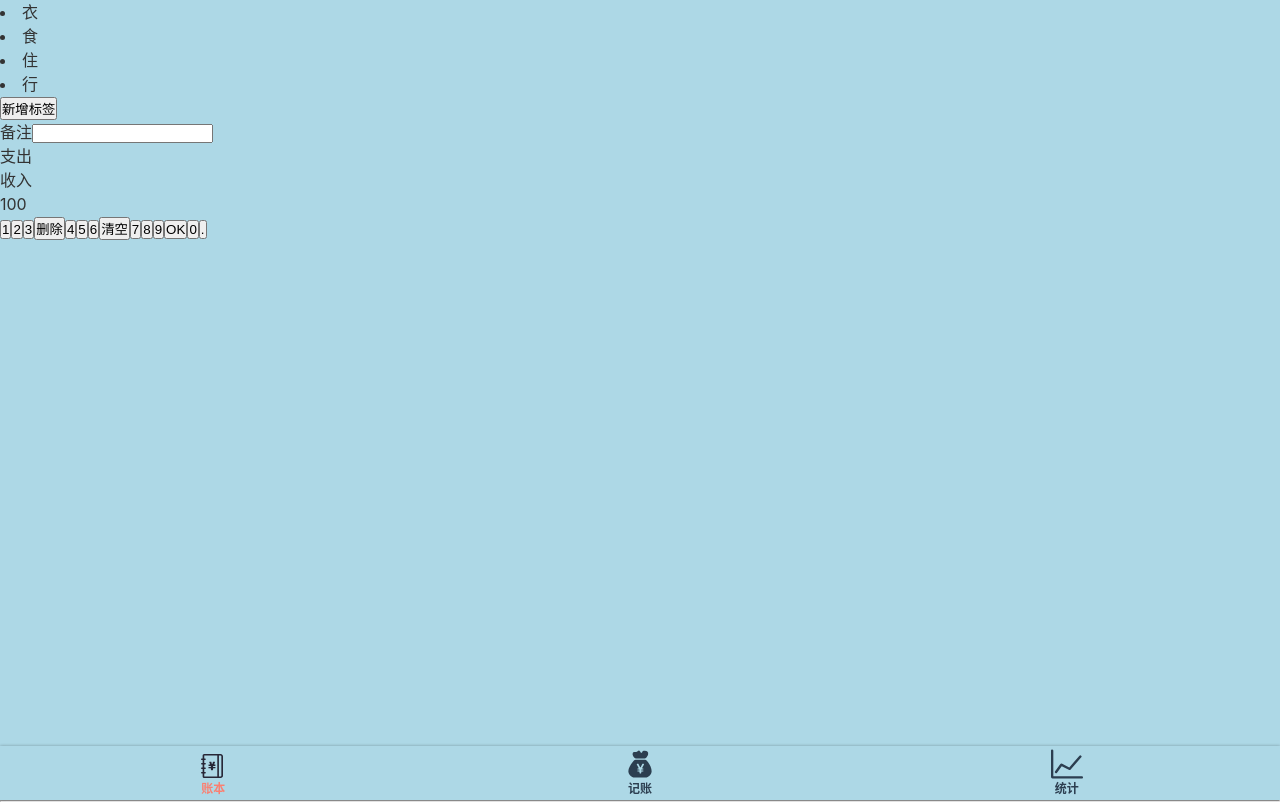
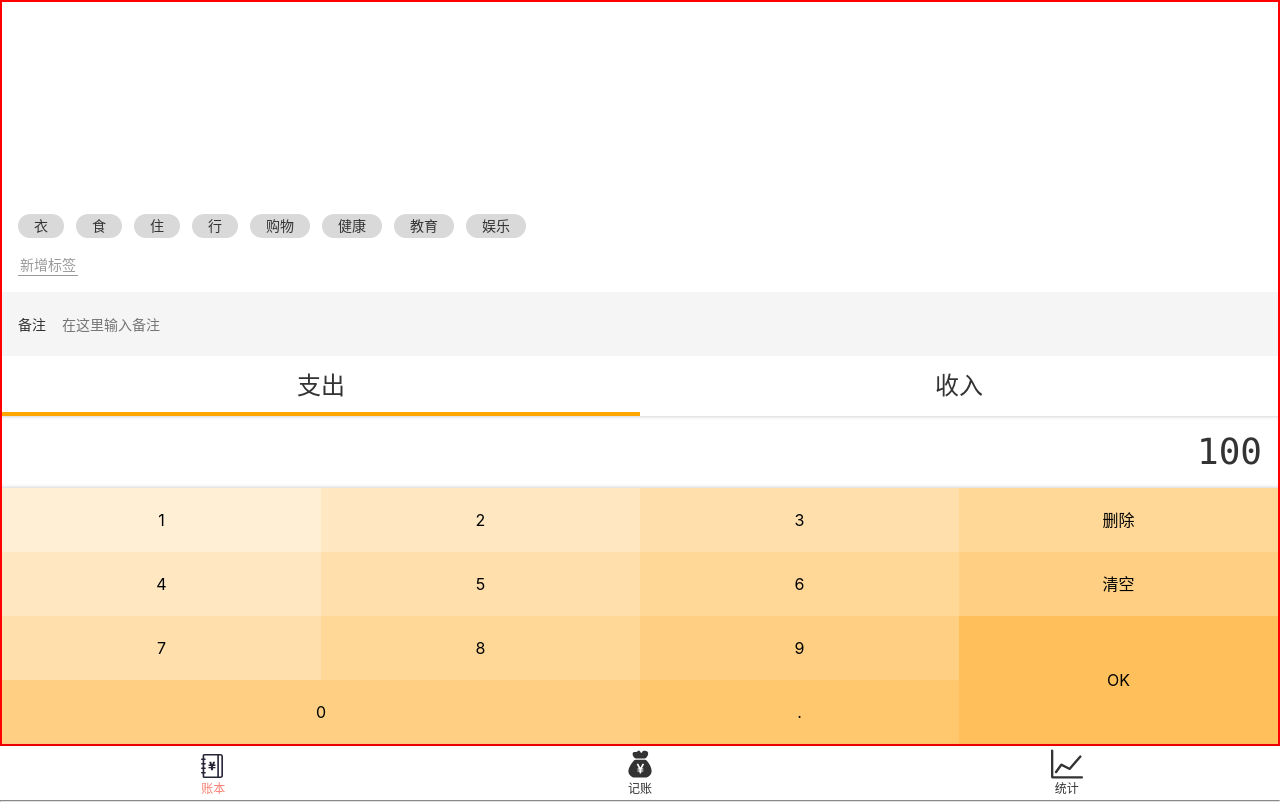
Before and after one commit to yufanz99000/miniLedger-test, a Vue app: page /#/money in a window 1280 px wide. Built offline with nearby package versions, Linux system fonts and the light colour scheme.

Commit message:
money/css

```diff
--- a/src/App.vue
+++ b/src/App.vue
@@ -11,12 +11,13 @@
   @import "~@/assets/styles/helper.scss";
 
    body {
-     background: lightblue;
+     /*background: lightblue;*/
      line-height: 1.5;
      font-family: $font-hei;
      -webkit-font-smoothing: antialiased;
      -moz-osx-font-smoothing: grayscale;
      color: #333;
+     font-size: 16px;
    }
 
 #nav {
--- a/src/assets/styles/helper.scss
+++ b/src/assets/styles/helper.scss
@@ -3,3 +3,21 @@
 $font-kai: Baskerville, Georgia, "Liberation Serif", "Kaiti SC", STKaiti, "AR PL UKai CN", "AR PL UKai HK", "AR PL UKai TW", "AR PL UKai TW MBE", "AR PL KaitiM GB", KaiTi, KaiTi_GB2312, DFKai-SB, "TW\-Kai", serif;
 
 $color-highlight: salmon;
+
+//placeholder
+%clearFix{
+  &::after{
+    content: '';
+    clear: both;
+    display: block;
+  }
+}
+
+$color-shadow: rgba(0,0,0,0.25);
+%outerShadow{ box-shadow: 0 0 3px $color-shadow;
+}
+
+%innerShadow{
+  box-shadow: inset 0 -4px 4px -4px $color-shadow,
+  inset 0 4px 4px -4px $color-shadow;
+}
--- a/src/assets/styles/reset.scss
+++ b/src/assets/styles/reset.scss
@@ -5,6 +5,14 @@
 a {
   text-decoration: none;
   color: inherit;
-  font-weight: bold;
-  color: #2c3e50;
 }
+
+ul,li {
+  list-style: none;
+}
+button, input{
+  font: inherit;
+}
+:focus{ //input输入框
+  outline: none;
+}
--- a/src/components/Layout.vue
+++ b/src/components/Layout.vue
@@ -1,6 +1,8 @@
 <template>
-    <div class="nav-wrapper">
-        <div class="content">
+    <div class="layout-wrapper" :class="classPrefix &&
+    `${classPrefix}-wrapper`">
+        <div class="content" :class="classPrefix &&
+            `${classPrefix}-content`">
             <slot/>
         </div>
         <Nav/>
@@ -9,13 +11,13 @@
 
 <script lang="ts">
     export default {
+        props: ['classPrefix'],
         name: 'Layout'
     };
 </script>
 
 <style lang="scss" scoped>
-    .nav-wrapper{
-
+    .layout-wrapper{
         display: flex;
         flex-direction: column;
         height: 100vh;
--- a/src/components/Nav.vue
+++ b/src/components/Nav.vue
@@ -29,6 +29,7 @@
     @import "~@/assets/styles/helper.scss";
 
     nav{
+        @extend %outerShadow;
         display: flex;
         box-shadow: 0 0 3px rgba(0,0,0,0.3);
         flex-direction: row;
@@ -49,5 +50,4 @@
             color: $color-highlight;
         }
     }
-
 </style>
--- a/src/views/Money.vue
+++ b/src/views/Money.vue
@@ -1,31 +1,6 @@
 <template>
-    <div >
-        <Layout>
-           <div class="tags">
-               <div class="current">
-                   <li>衣</li>
-                   <li>食</li>
-                   <li>住</li>
-                   <li>行</li>
-               </div>
-               <div class="newTag">
-                   <button>新增标签</button>
-               </div>
-            </div>
-
-            <div>
-                <label class="notes">
-                    <span class="name">备注</span>
-                    <input type="text">
-                </label>
-            </div>
-
-            <div>
-                <ul class="types">
-                    <li class="selected">支出</li>
-                    <li>收入</li>
-                </ul>
-            </div>
+    <div>
+        <Layout class-prefix="layout">
 
             <div class="numberPad">
                 <div class="output">100</div>
@@ -41,10 +16,40 @@
                     <button>7</button>
                     <button>8</button>
                     <button>9</button>
-                    <button>OK</button>
-                    <button>0</button>
+                    <button class="OK">OK</button>
+                    <button class="zero">0</button>
                     <button>.</button>
                 </div>
+            </div>
+
+            <div>
+                <ul class="types">
+                    <li class="selected">支出</li>
+                    <li>收入</li>
+                </ul>
+            </div>
+
+            <div>
+                <label class="notes">
+                    <span class="name">备注</span>
+                    <input type="text" placeholder="在这里输入备注">
+                </label>
+            </div>
+
+            <div class="tags">
+                <div class="newTag">
+                    <button>新增标签</button>
+                </div>
+                <ul class="current">
+                    <li>衣</li>
+                    <li>食</li>
+                    <li>住</li>
+                    <li>行</li>
+                    <li>购物</li>
+                    <li>健康</li>
+                    <li>教育</li>
+                    <li>娱乐</li>
+                </ul>
             </div>
         </Layout>
     </div>
@@ -52,10 +57,165 @@
 
 <script lang="ts">
     export default {
-    name: 'Money',
-  };
+        name: 'Money',
+    };
 </script>
 
+<style>
+    .layout-content {
+        border: 2px solid red;
+        display: flex;
+        flex-direction: column-reverse;
+    }
+</style>
 <style lang="scss" scoped>
+    @import "~@/assets/styles/helper.scss";
+    @import "~@/assets/styles/reset.scss";
 
+    .tags {
+        font-size: 14px;
+        padding: 16px;
+        display: flex;
+        flex-grow: 1;
+        flex-direction: column-reverse;
+        > .current {
+            display: flex;
+            flex-wrap: wrap;
+            > li {
+                background: #d9d9d9;
+                $h: 24px;
+                height: $h;
+                line-height: $h;
+                border-radius: ($h/2);
+                padding: 0 16px;
+                margin-right: 12px;
+                margin-top: 4px;
+            }
+        }
+        > .newTag {
+            padding-top: 16px;
+
+            button {
+                background: transparent;
+                border: none;
+                color: #999;
+                border-bottom: 1px solid;
+                padding: 0 2px;
+            }
+        }
+    }
+
+    .notes {
+        font-size: 14px;
+        background: #f5f5f5;
+        padding-left: 16px;
+        display: flex;
+        align-items: center;
+
+        .name {
+            padding-right: 16px;
+        }
+
+        input {
+            height: 64px;
+            flex-grow: 1;
+            background: transparent;
+            border: none;
+            padding-right: 16px;
+        }
+    }
+
+    .types {
+        /*background: PapayaWhip;*/
+        display: flex;
+        text-align: center;
+        font-size: 24px;
+
+        > li {
+            width: 50%;
+            /*line-height: 60px;*/
+            height: 60px;
+            display: flex;
+            justify-content: center;
+            align-items: center;
+            position: relative;
+
+            &.selected {
+                &::after {
+                    content: '';
+                    position: absolute;
+                    bottom: 0;
+                    left: 0;
+                    width: 100%;
+                    height: 4px;
+                    background: orange;
+                }
+            }
+        }
+    }
+
+    .numberPad {
+        .output {
+            @extend %clearFix;
+            @extend %innerShadow;
+            font-size: 36px;
+            font-family: Consolas, monospace;
+            padding: 9px 16px;
+            text-align: right;
+        }
+
+        .buttons {
+            @extend %clearFix; //每次buttons想占x这个位置
+            /*display: flex;*/
+            /*flex-wrap: wrap;*/
+            > button {
+                float: left;
+                width: 25%;
+                height: 64px;
+                background: transparent;
+                border: none;
+
+                &.OK {
+                    height: 64*2px;
+                    float: right;
+                }
+
+                &.zero {
+                    width: 50%;
+                }
+
+                $bg: PapayaWhip;
+
+                &:nth-child(1) {
+                    background: $bg;
+                }
+
+                &:nth-child(2), &:nth-child(5), {
+                    background: darken($bg, 4%);
+                }
+
+                &:nth-child(3), &:nth-child(6), &:nth-child(9) {
+                    background: darken($bg, 8%);
+                }
+
+                &:nth-child(4), &:nth-child(7), &:nth-child(10) {
+                    background: darken($bg, 12%);
+                }
+
+                &:nth-child(8), &:nth-child(11),
+
+            , &:nth-child(13) {
+                background: darken($bg, 16%);
+            }
+
+                &:nth-child(14) {
+                    background: darken($bg, 20%);
+                }
+
+                &:nth-child(12) {
+                    background: darken($bg, 24%);
+                }
+            }
+        }
+    }
 </style>
```
